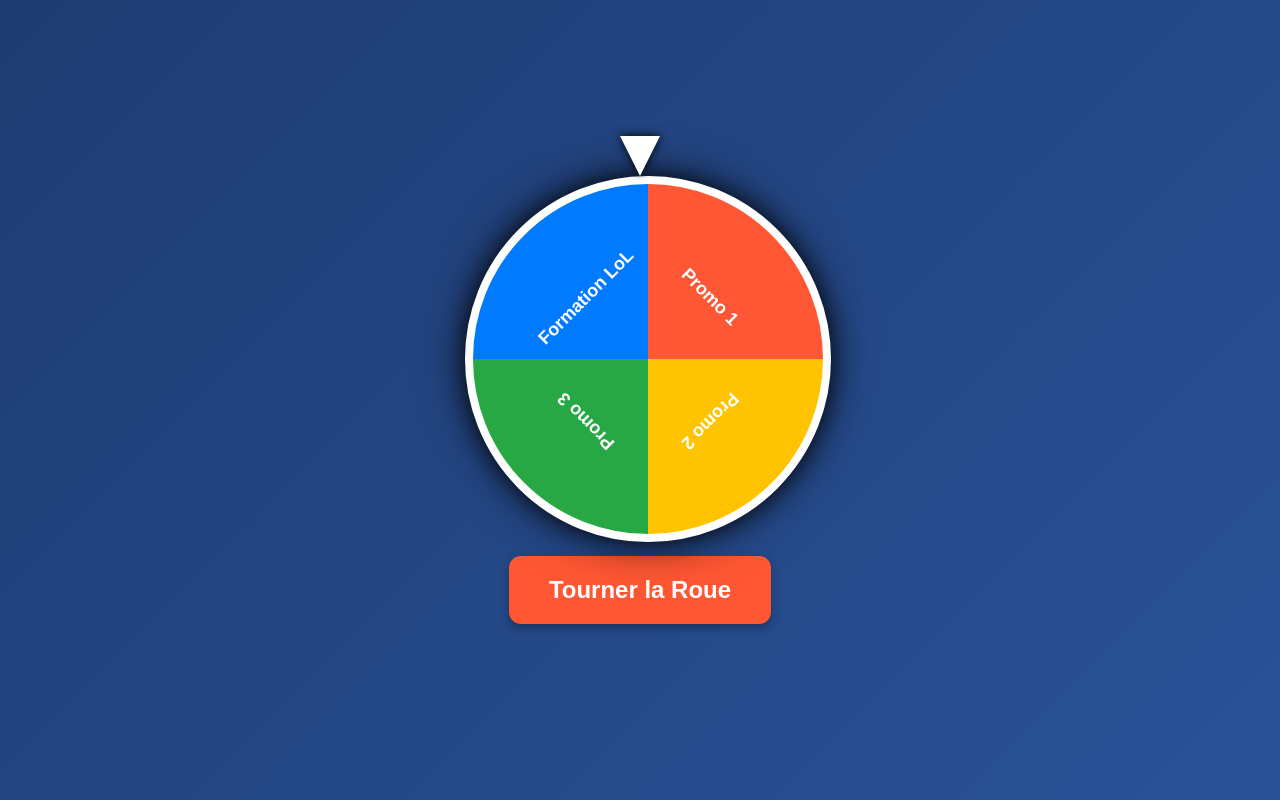
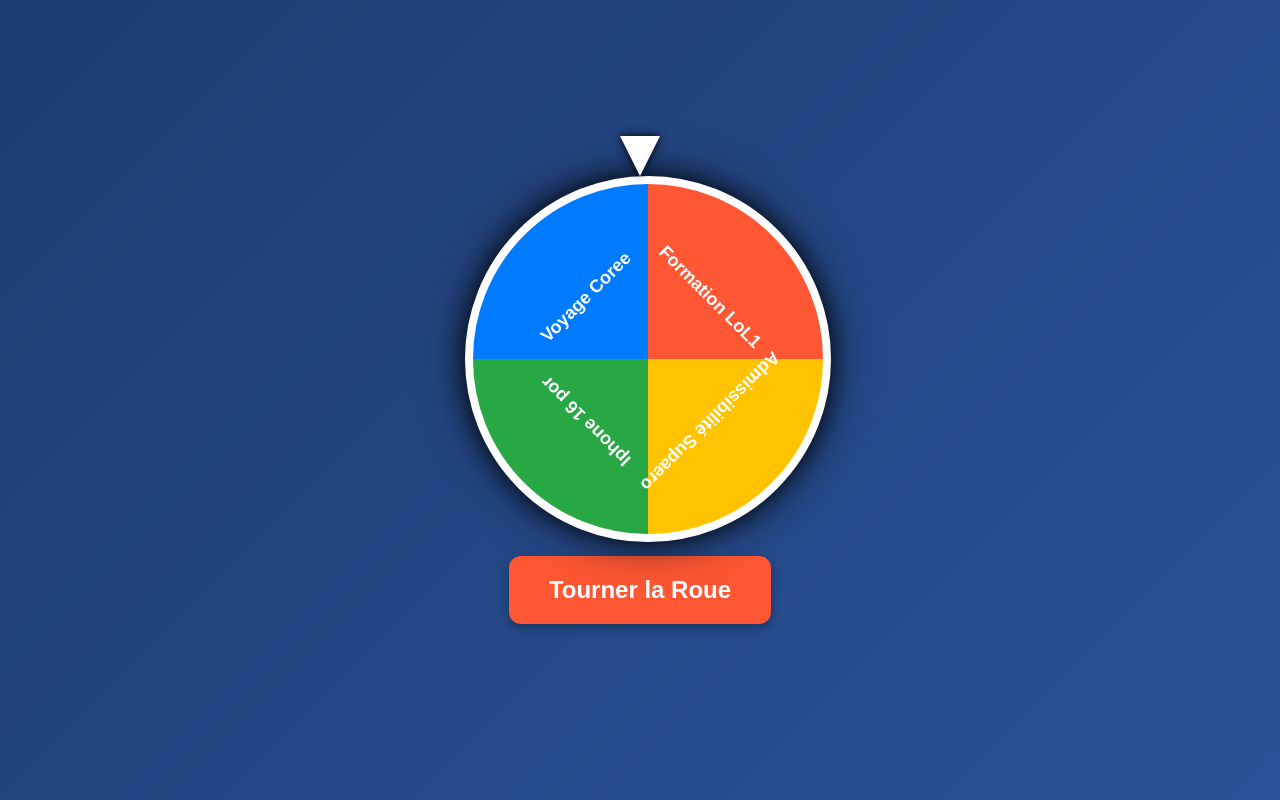
Before and after one commit to louis28022005/roulette-league-formation, a plain HTML site: page index.html in a window 1280 px wide. Drawn offline with Linux system fonts and the light colour scheme.

Commit message:
index.html

```diff
--- a/index.html
+++ b/index.html
@@ -196,10 +196,10 @@
         <div class="wheel-container">
             <div class="arrow"></div>
             <div class="wheel" id="wheel">
-                <div class="segment" style="transform: rotate(45deg);">Promo 1</div>
-                <div class="segment" style="transform: rotate(135deg);">Promo 2</div>
-                <div class="segment" style="transform: rotate(225deg);">Promo 3</div>
-                <div class="segment" style="transform: rotate(315deg);">Formation LoL</div>
+                <div class="segment" style="transform: rotate(45deg);">Formation LoL1</div>
+                <div class="segment" style="transform: rotate(135deg);">Admissibilité Supaero</div>
+                <div class="segment" style="transform: rotate(225deg);">Iphone 16 por</div>
+                <div class="segment" style="transform: rotate(315deg);">Voyage Coree</div>
             </div>
         </div>
         <button id="spin-button">Tourner la Roue</button>
```
